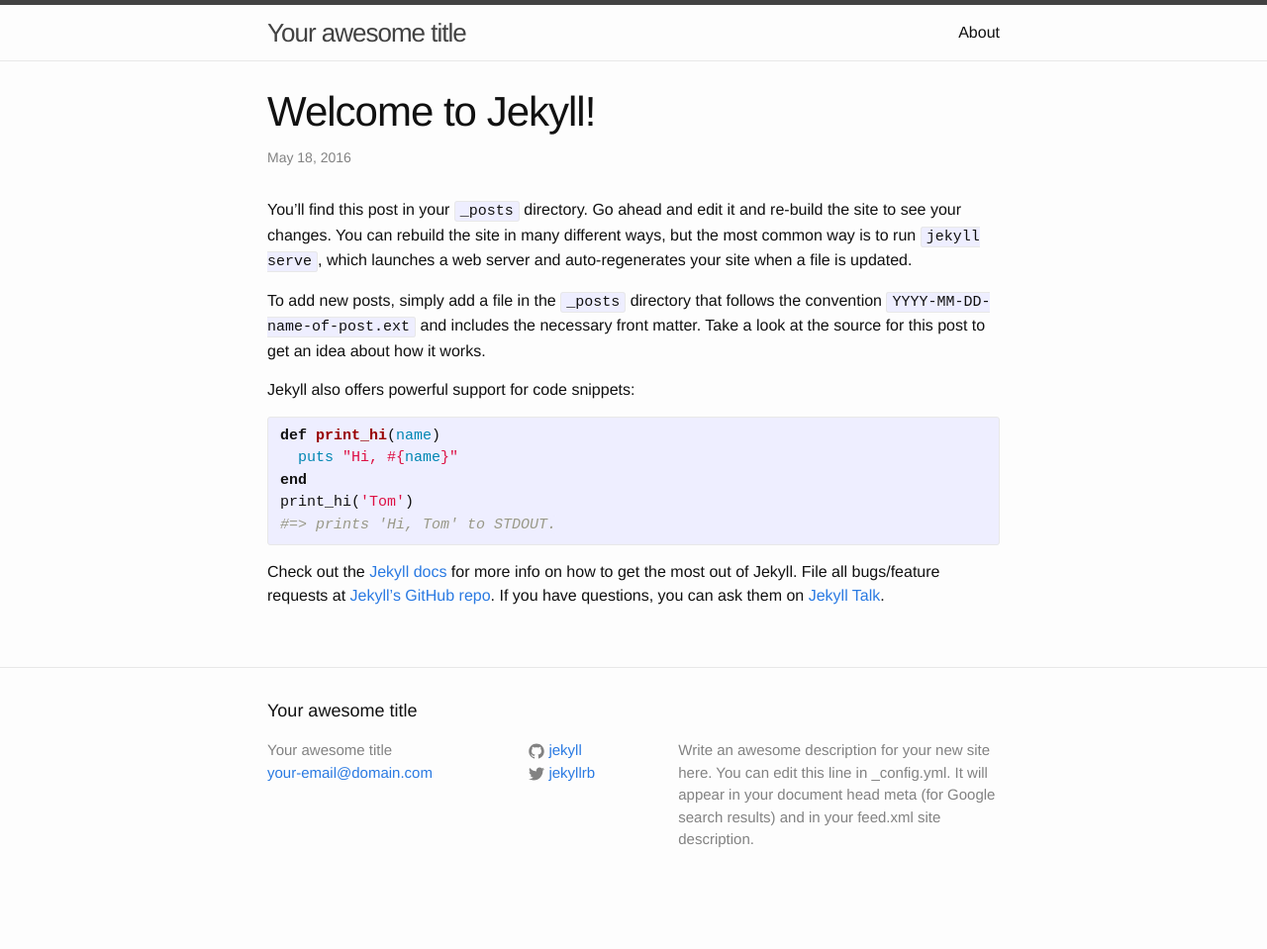
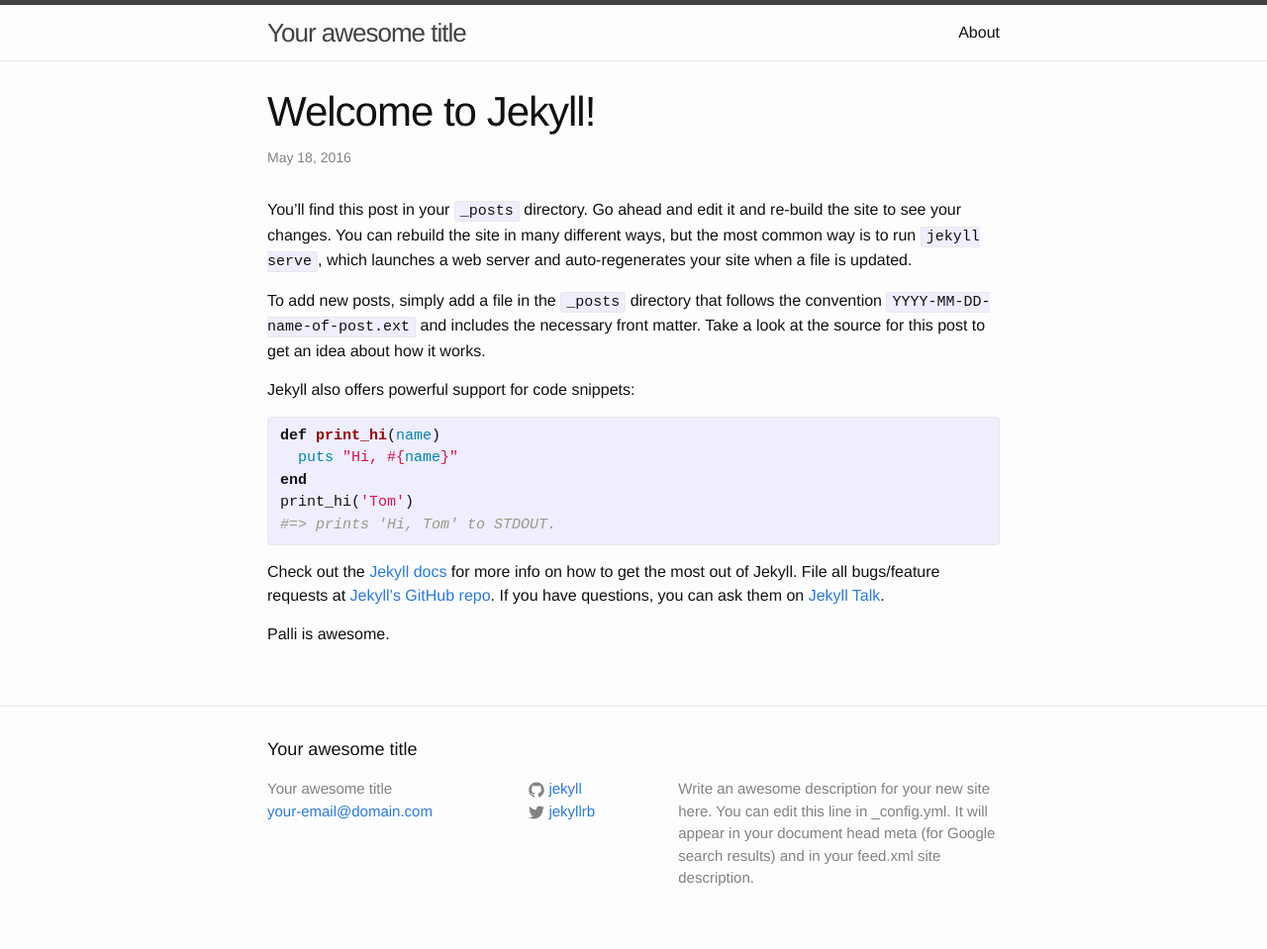
Before and after one commit to Palli-Moon/palli-moon.github.io, a Jekyll site: the page built from _posts/2016-05-18-welcome-to-jekyll.markdown, in a window 1280 px wide. Shown: the whole page at 99% size. Built offline with Jekyll 4.4.1, drawn with Linux system fonts in a browser that asks for light colours; before the commit the page ends 920 px from its top, so only the background shows below that.

Commit message:
Add the truth

```diff
--- a/_posts/2016-05-18-welcome-to-jekyll.markdown
+++ b/_posts/2016-05-18-welcome-to-jekyll.markdown
@@ -20,6 +20,8 @@ print_hi('Tom')
 
 Check out the [Jekyll docs][jekyll-docs] for more info on how to get the most out of Jekyll. File all bugs/feature requests at [Jekyll’s GitHub repo][jekyll-gh]. If you have questions, you can ask them on [Jekyll Talk][jekyll-talk].
 
+Palli is awesome.
+
 [jekyll-docs]: http://jekyllrb.com/docs/home
 [jekyll-gh]:   https://github.com/jekyll/jekyll
 [jekyll-talk]: https://talk.jekyllrb.com/
```
